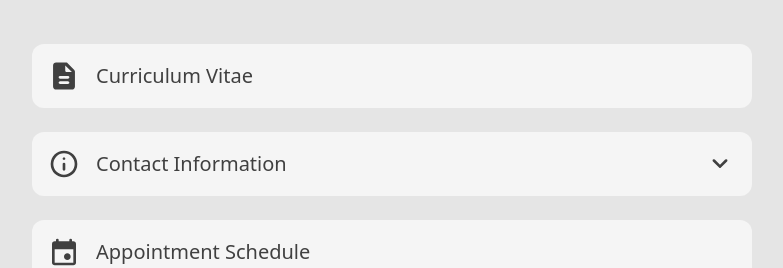
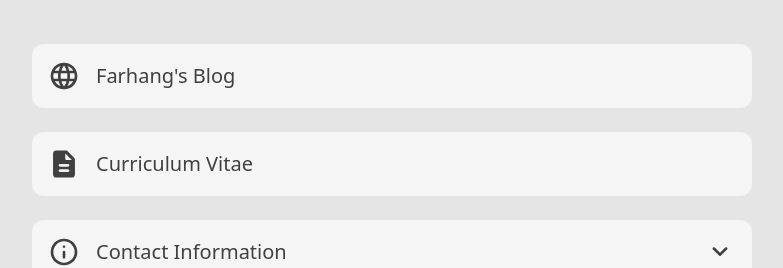
Before and after one commit to farhangbakhshi/farhangbakhshi.github.io, a plain HTML site: page index.html in a window 1280 px wide. Shown: the part 304-572 px from the top of the page, without its empty margins (248-1031 px from the left). Drawn offline with Linux system fonts and the light colour scheme.

Commit message:
blog added

```diff
--- a/index.html
+++ b/index.html
@@ -52,6 +52,32 @@
 
           <div
             class="mt-6 flex h-16 w-full flex-row rounded-xl bg-neutral-100 dark:bg-neutral-700"
+          >
+            <div class="h-16 w-16 p-4">
+              <svg
+                xmlns="http://www.w3.org/2000/svg"
+                width="24"
+                height="24"
+                fill="#5f6368"
+                viewBox="0 -960 960 960"
+                class="mx-auto h-8 w-8 fill-neutral-700 dark:fill-neutral-300"
+              >
+                <path d="M480-80q-82 0-155-31.5t-127.5-86Q143-252 111.5-325T80-480q0-83 31.5-155.5t86-127Q252-817 325-848.5T480-880q83 0 155.5 31.5t127 86q54.5 54.5 86 127T880-480q0 82-31.5 155t-86 127.5q-54.5 54.5-127 86T480-80Zm0-82q26-36 45-75t31-83H404q12 44 31 83t45 75Zm-104-16q-18-33-31.5-68.5T322-320H204q29 50 72.5 87t99.5 55Zm208 0q56-18 99.5-55t72.5-87H638q-9 38-22.5 73.5T584-178ZM170-400h136q-3-20-4.5-39.5T300-480q0-21 1.5-40.5T306-560H170q-5 20-7.5 39.5T160-480q0 21 2.5 40.5T170-400Zm216 0h188q3-20 4.5-39.5T580-480q0-21-1.5-40.5T574-560H386q-3 20-4.5 39.5T380-480q0 21 1.5 40.5T386-400Zm268 0h136q5-20 7.5-39.5T800-480q0-21-2.5-40.5T790-560H654q3 20 4.5 39.5T660-480q0 21-1.5 40.5T654-400Zm-16-240h118q-29-50-72.5-87T584-782q18 33 31.5 68.5T638-640Zm-234 0h152q-12-44-31-83t-45-75q-26 36-45 75t-31 83Zm-200 0h118q9-38 22.5-73.5T376-782q-56 18-99.5 55T204-640Z"/>
+              </svg>
+            </div>
+            <div class="h-full w-full">
+              <a
+                href="https://farhang.blog"
+                class="flex h-full w-full flex-col justify-center"
+                property="Personal Blog"
+              >
+                <p class="font-regular text-xl">Farhang's Blog</p>
+              </a>
+            </div>
+          </div>
+
+          <div
+            class="flex h-16 w-full flex-row rounded-xl bg-neutral-100 dark:bg-neutral-700"
           >
             <div class="h-16 w-16 p-4">
               <svg
```
